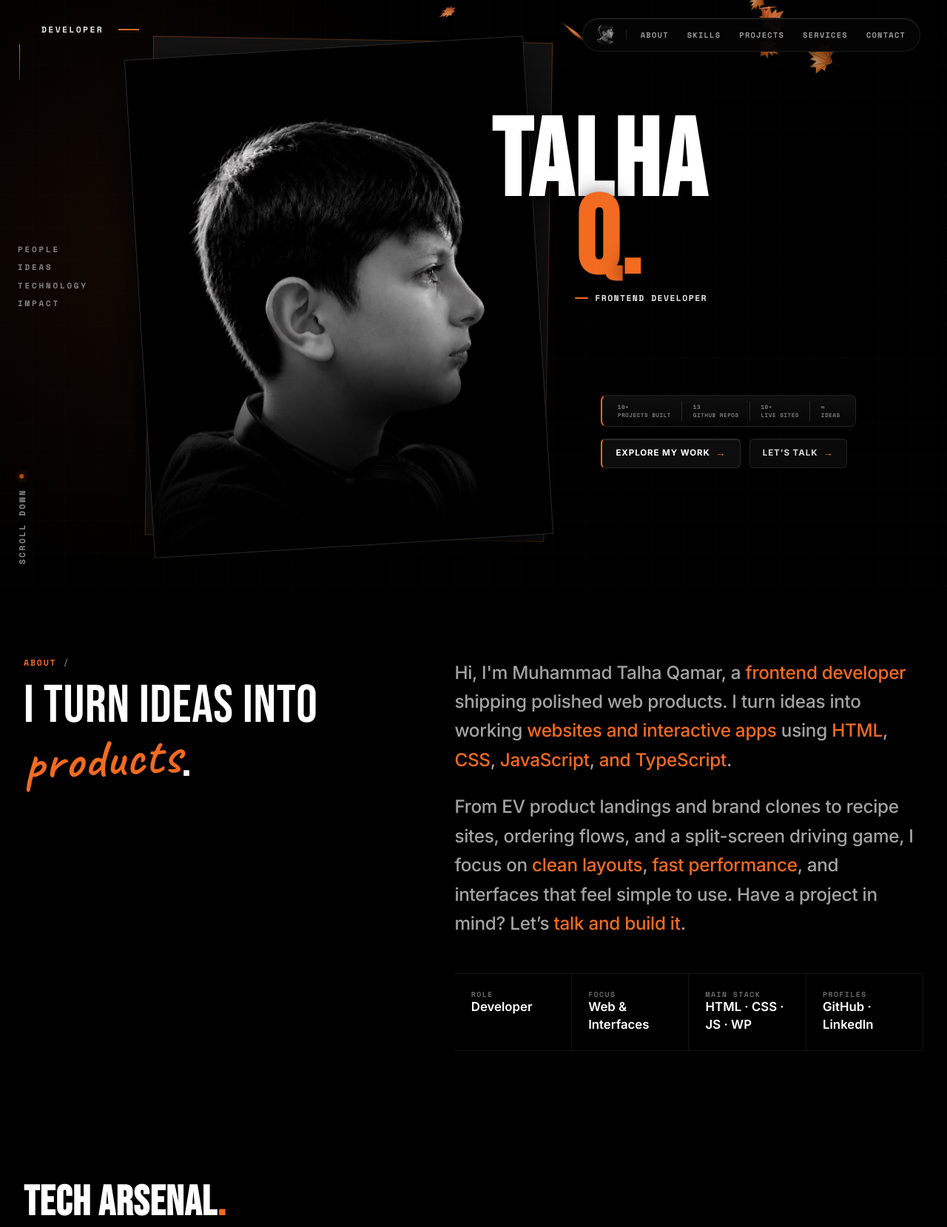
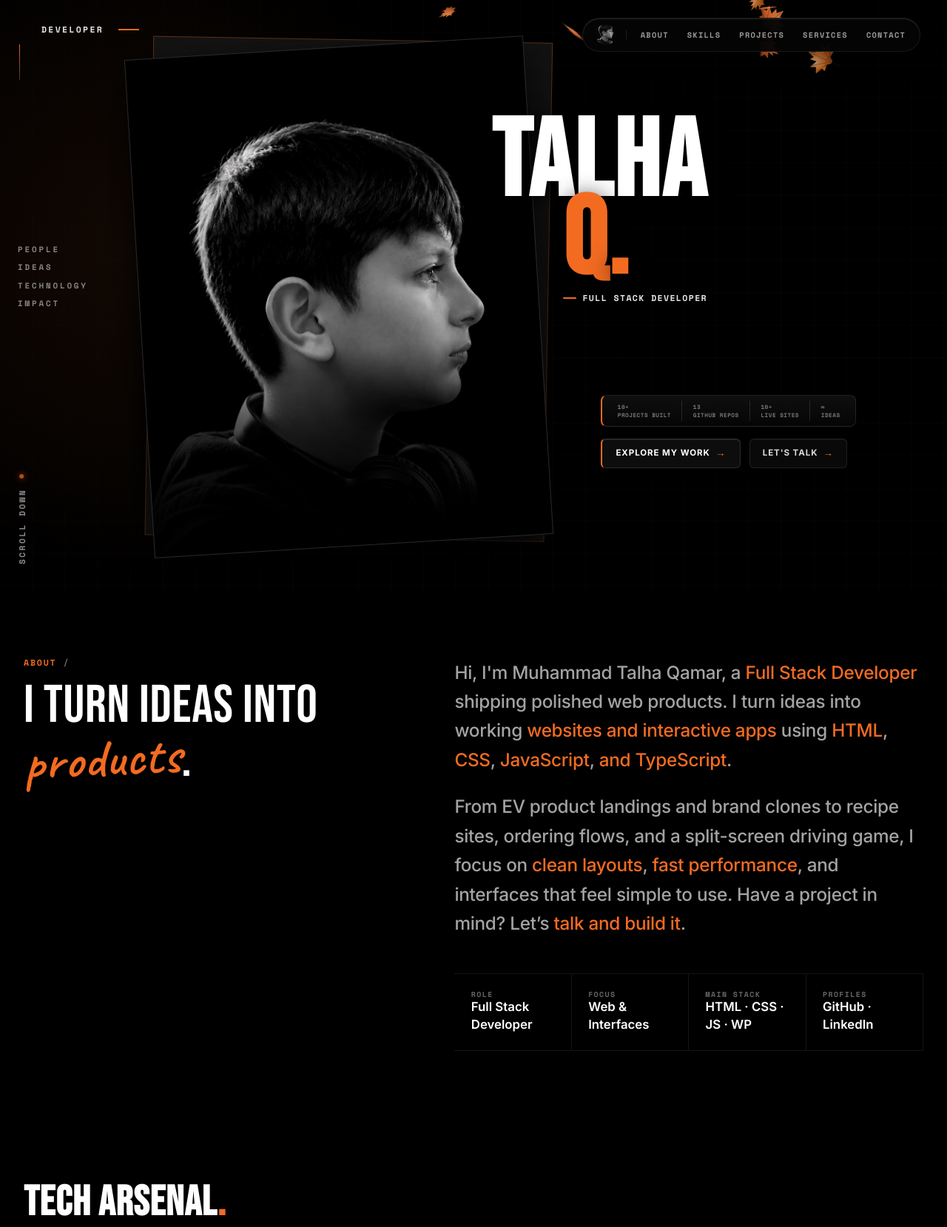
Before and after one commit to Muhammad-Talha-Qamar/My-Portfolio, a WordPress theme: template wordpress-theme/talbyte-portfolio/front-page.php in a window 1280 px wide. Shown: the top 1659 px of the page at 74% size. Run offline with PHP 8.4 and a stand-in for WordPress, Linux system fonts and the light colour scheme; the site name, menu and one post (Sample post) are stand-ins, and other content is empty.

Commit message:
Rename Frontend Developer copy to Full Stack Developer sitewide.
Co-authored-by: Cursor <cursoragent@cursor.com>

```diff
--- a/wordpress-theme/talbyte-portfolio/functions.php
+++ b/wordpress-theme/talbyte-portfolio/functions.php
@@ -7,7 +7,7 @@
 
 defined( 'ABSPATH' ) || exit;
 
-define( 'TALBYTE_THEME_VERSION', '2.4.2' );
+define( 'TALBYTE_THEME_VERSION', '2.4.3' );
 
 require_once get_template_directory() . '/inc/helpers.php';
 require_once get_template_directory() . '/inc/cpt-project.php';
--- a/wordpress-theme/talbyte-portfolio/inc/helpers.php
+++ b/wordpress-theme/talbyte-portfolio/inc/helpers.php
@@ -161,7 +161,7 @@ function talbyte_highlight_html( $text, $highlight = '' ) {
 function talbyte_defaults() {
 	return array(
 		'seo_title'       => 'Muhammad Talha Qamar — Developer',
-		'seo_description' => 'Muhammad Talha Qamar — frontend developer building polished websites, product landings, clones, and interactive web apps.',
+		'seo_description' => 'Muhammad Talha Qamar — Full Stack Developer building polished websites, product landings, clones, and interactive web apps.',
 		'brand_first'     => 'TALHA',
 		'brand_last'      => 'Q.',
 		'display_name'    => 'Muhammad Talha Qamar',
@@ -177,8 +177,8 @@ function talbyte_defaults() {
 		'hero_role'       => 'DEVELOPER',
 		'hero_name_line1' => 'TALHA',
 		'hero_name_line2' => 'Q.',
-		'hero_subtitle'   => 'FRONTEND DEVELOPER',
-		'hero_bio'        => "I'm Muhammad Talha Qamar — a frontend developer passionate about building modern, interactive, and responsive websites with HTML, CSS, and JavaScript.",
+		'hero_subtitle'   => 'FULL STACK DEVELOPER',
+		'hero_bio'        => "I'm Muhammad Talha Qamar — a Full Stack Developer passionate about building modern, interactive, and responsive websites with HTML, CSS, and JavaScript.",
 		'hero_cta_label'  => 'EXPLORE MY WORK',
 		'hero_cta_href'   => '#projects',
 		'hero_talk_label' => "LET'S TALK",
@@ -194,12 +194,12 @@ function talbyte_defaults() {
 		'about_tag'       => 'ABOUT',
 		'about_headline'  => 'I turn ideas into',
 		'about_slot_words'=> 'products,websites,interfaces,experiences,games',
-		'about_para_1'    => "Hi, I'm Muhammad Talha Qamar, a frontend developer shipping polished web products. I turn ideas into working websites and interactive apps using HTML, CSS, JavaScript, and TypeScript.",
-		'about_para_1_hl' => 'frontend developer,websites and interactive apps,HTML, CSS, JavaScript, and TypeScript',
+		'about_para_1'    => "Hi, I'm Muhammad Talha Qamar, a Full Stack Developer shipping polished web products. I turn ideas into working websites and interactive apps using HTML, CSS, JavaScript, and TypeScript.",
+		'about_para_1_hl' => 'Full Stack Developer,websites and interactive apps,HTML, CSS, JavaScript, and TypeScript',
 		'about_para_2'    => 'From EV product landings and brand clones to recipe sites, ordering flows, and a split-screen driving game, I focus on clean layouts, fast performance, and interfaces that feel simple to use. Have a project in mind? Let’s talk and build it.',
 		'about_para_2_hl' => 'clean layouts,fast performance,talk and build it',
 		'about_facts'     => array(
-			array( 'label' => 'Role', 'value' => 'Developer' ),
+			array( 'label' => 'Role', 'value' => 'Full Stack Developer' ),
 			array( 'label' => 'Focus', 'value' => 'Web & Interfaces' ),
 			array( 'label' => 'Main stack', 'value' => 'HTML · CSS · JS · WP' ),
 			array( 'label' => 'Profiles', 'value' => 'GitHub · LinkedIn' ),
@@ -233,7 +233,7 @@ function talbyte_defaults() {
 		'services'        => array(
 			array(
 				'num'   => '01',
-				'title' => 'FRONTEND DEVELOPMENT',
+				'title' => 'FULL STACK DEVELOPMENT',
 				'note'  => 'Modern, responsive and scalable web apps.',
 			),
 			array(
```
Also changed, not shown: index.html (+5 -5 lines), wordpress-theme/talbyte-portfolio/inc/seed.php (+44 -0 lines).
